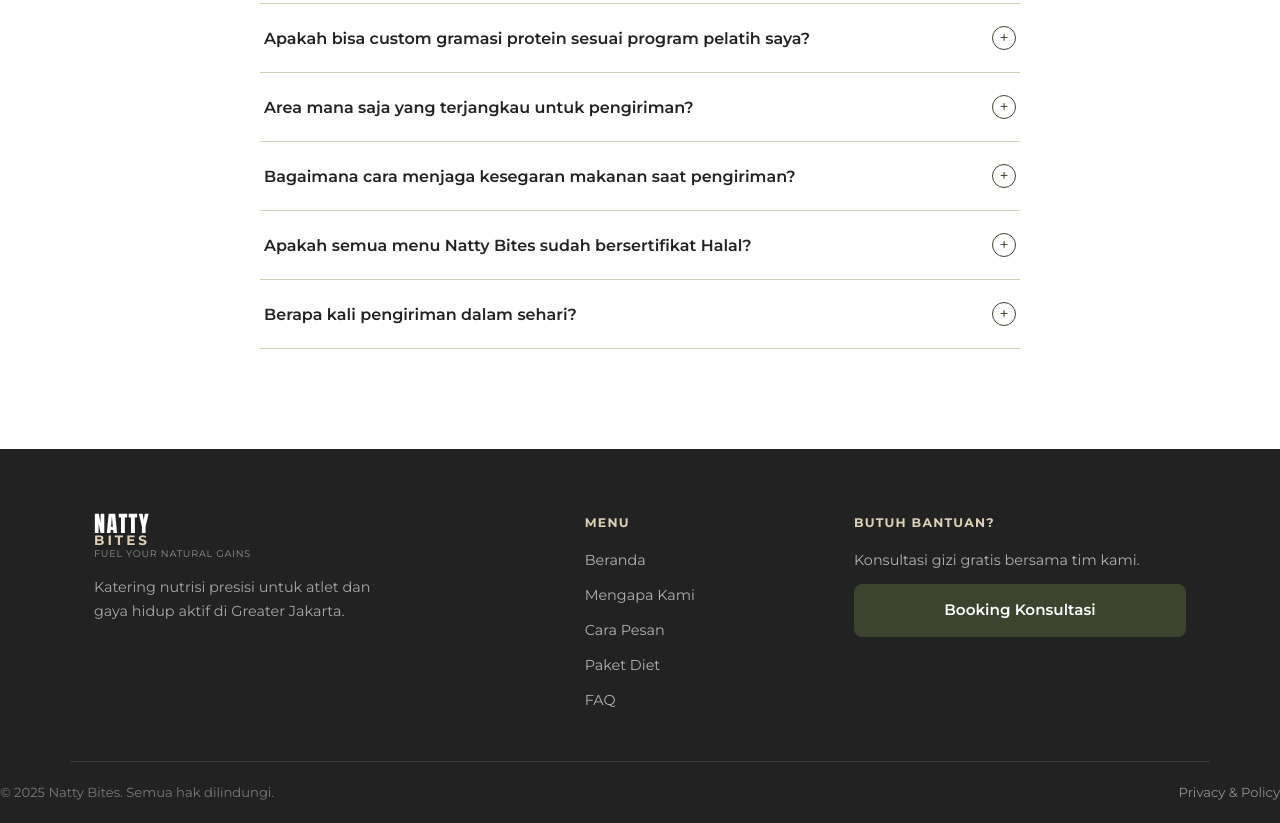
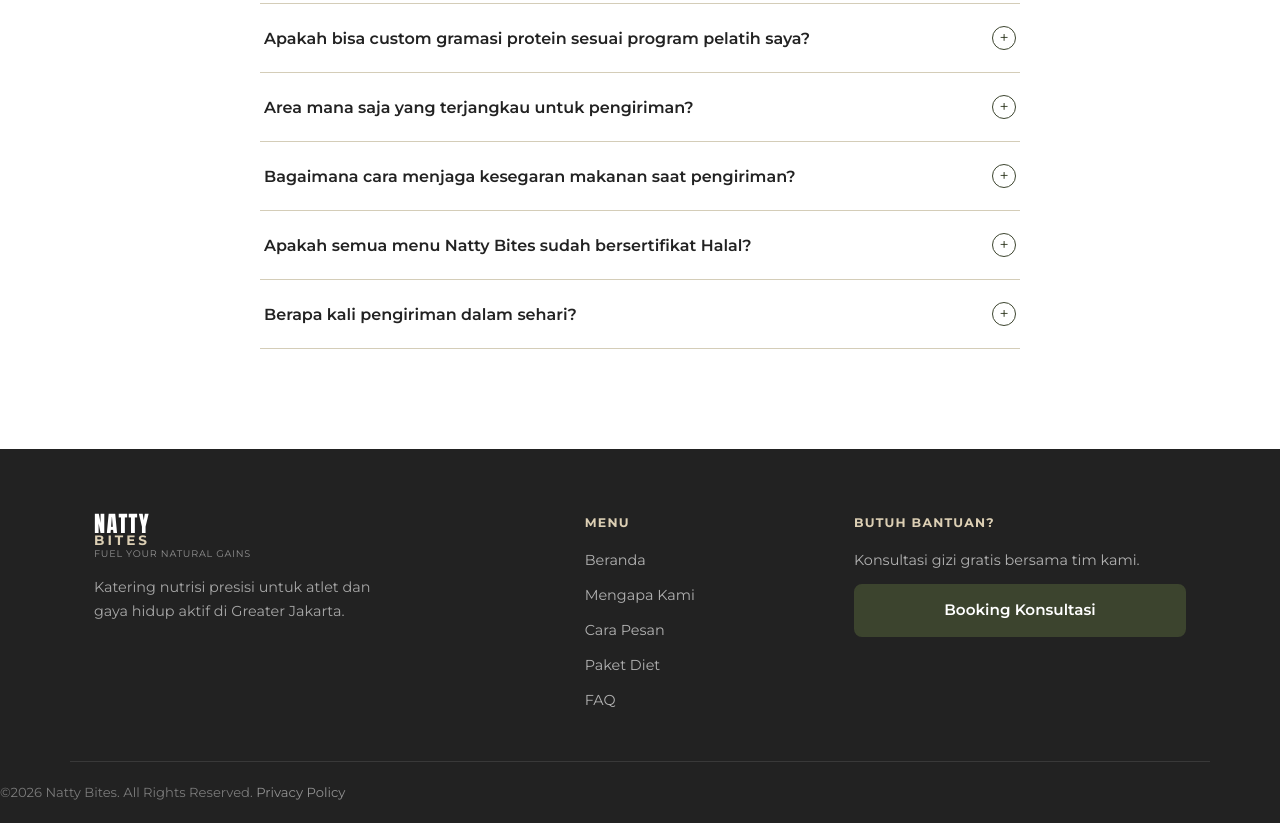
Before and after one commit to entertainmentactivitymike-png/grup-f-natty-bites, a plain HTML site: page index.html in a window 1280 px wide. Shown: the part 5985-6808 px from the top of the page. Drawn offline with Linux system fonts and the light colour scheme.

Commit message:
Update index.html

```diff
--- a/index.html
+++ b/index.html
@@ -705,8 +705,7 @@
       </div>
     </div>
     <div class="footer__bottom">
-      <p>© 2025 Natty Bites. Semua hak dilindungi.</p>
-      <a href="#privacy" id="footerPrivacyLink">Privacy &amp; Policy</a>
+  <p>©2026 Natty Bites. All Rights Reserved. <a href="#privacy" id="footerPrivacyLink">Privacy Policy</a></p>
     </div>
   </footer>
 
```
